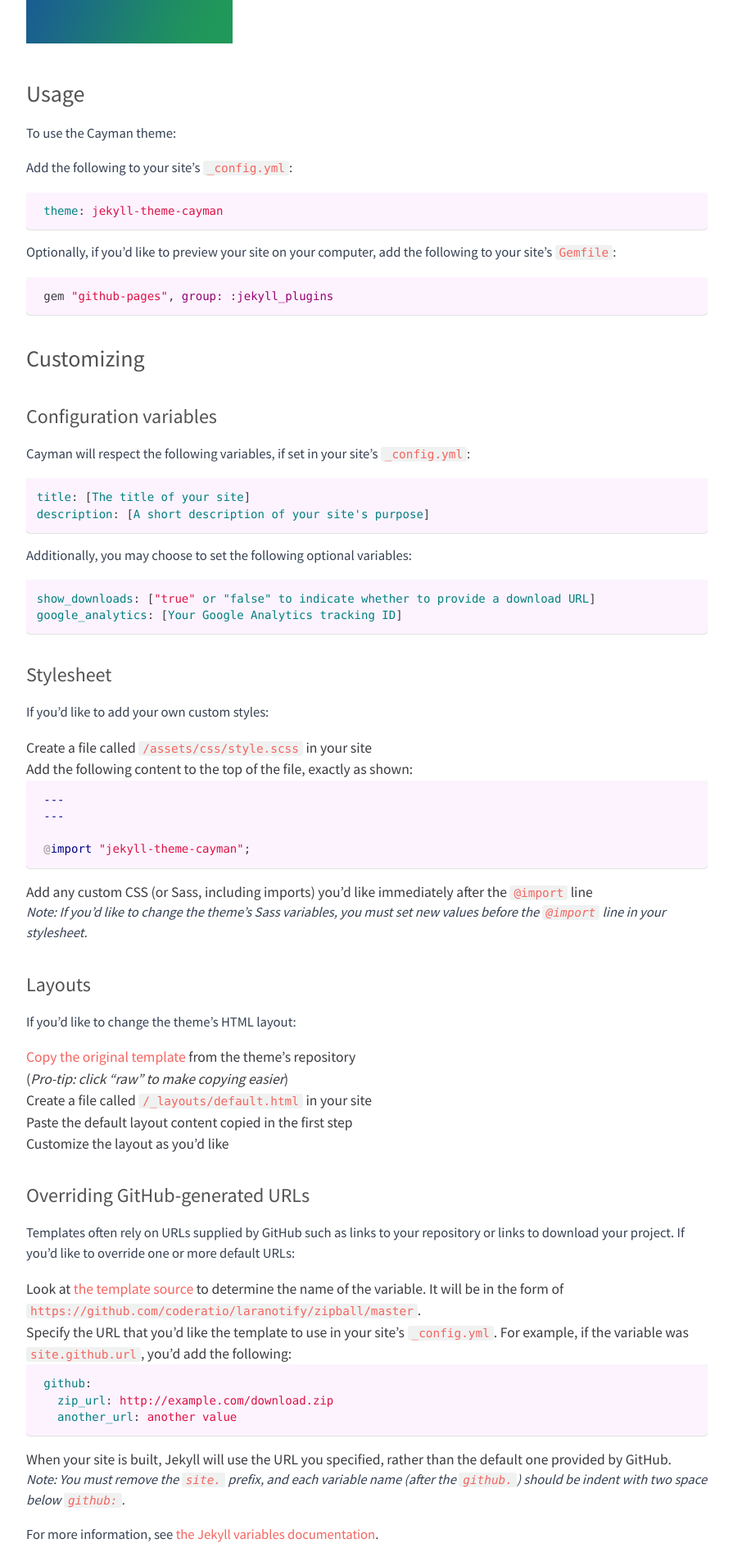
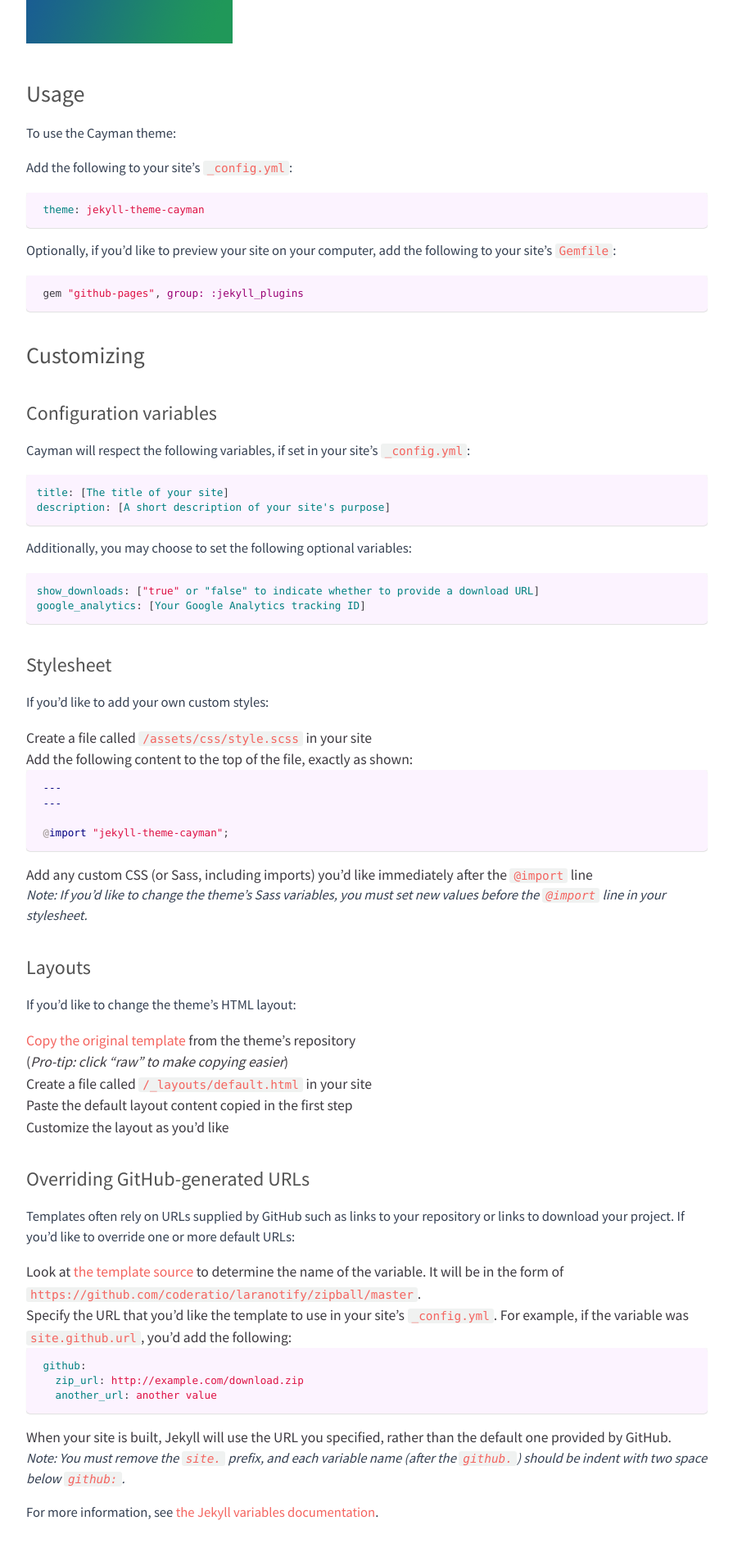
Before and after one commit to coderatio/laranotify, a Jekyll site: the page built from docs/README.md, in a window 1280 px wide. Shown: the part 1631-3530 px from the top of the page at 82% size, without its empty margins (192-1087 px from the left). Built offline with Jekyll 4.4.1, drawn with Linux system fonts in a browser that asks for light colours; some web fonts are replaced; our own code applies the rules of GitHub Pages for plain Markdown files; a script that is not in the unit is left out.

Commit message:
Docs folder general updates

```diff
--- a/docs/_sass/jekyll-theme-cayman.scss
+++ b/docs/_sass/jekyll-theme-cayman.scss
@@ -225,7 +225,7 @@ a {
     > code {
       padding: 0;
       margin: 0;
-      font-size: 14px !important;
+      font-size: 12.6px !important;
       color: $code-text-color;
       word-break: normal;
       white-space: pre;
@@ -247,7 +247,7 @@ a {
   pre {
     padding: 0.8rem;
     overflow: auto;
-    font-size: 14px !important;
+    font-size: 12.6px !important;
     line-height: 1.45;
     border-radius: 0.3rem;
     -webkit-overflow-scrolling: touch;
```
